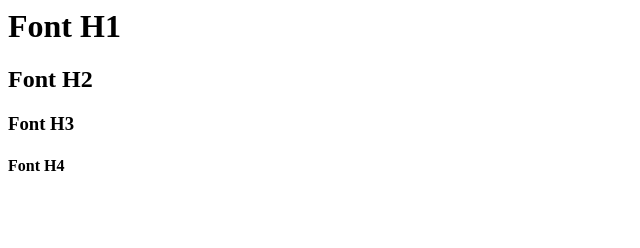
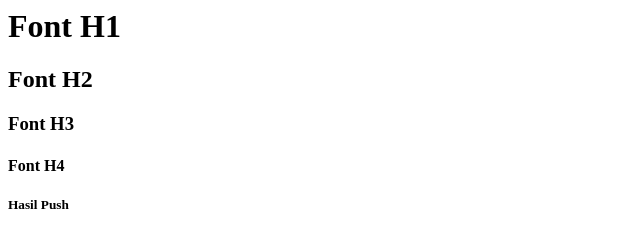
Before and after one commit to yogingh/backup, a plain HTML site: page index.html in a window 1280 px wide. Shown: the full height of the page, 0-640 px from the left. Drawn offline with Linux system fonts and the light colour scheme.

Commit message:
commit untuk push

```diff
--- a/index.html
+++ b/index.html
@@ -6,5 +6,6 @@
 <h2>Font H2</h2>
 <h3>Font H3</h3>
 <h4>Font H4</h4>
+<h5>Hasil Push</h5>
 </body>
 </html>
```
